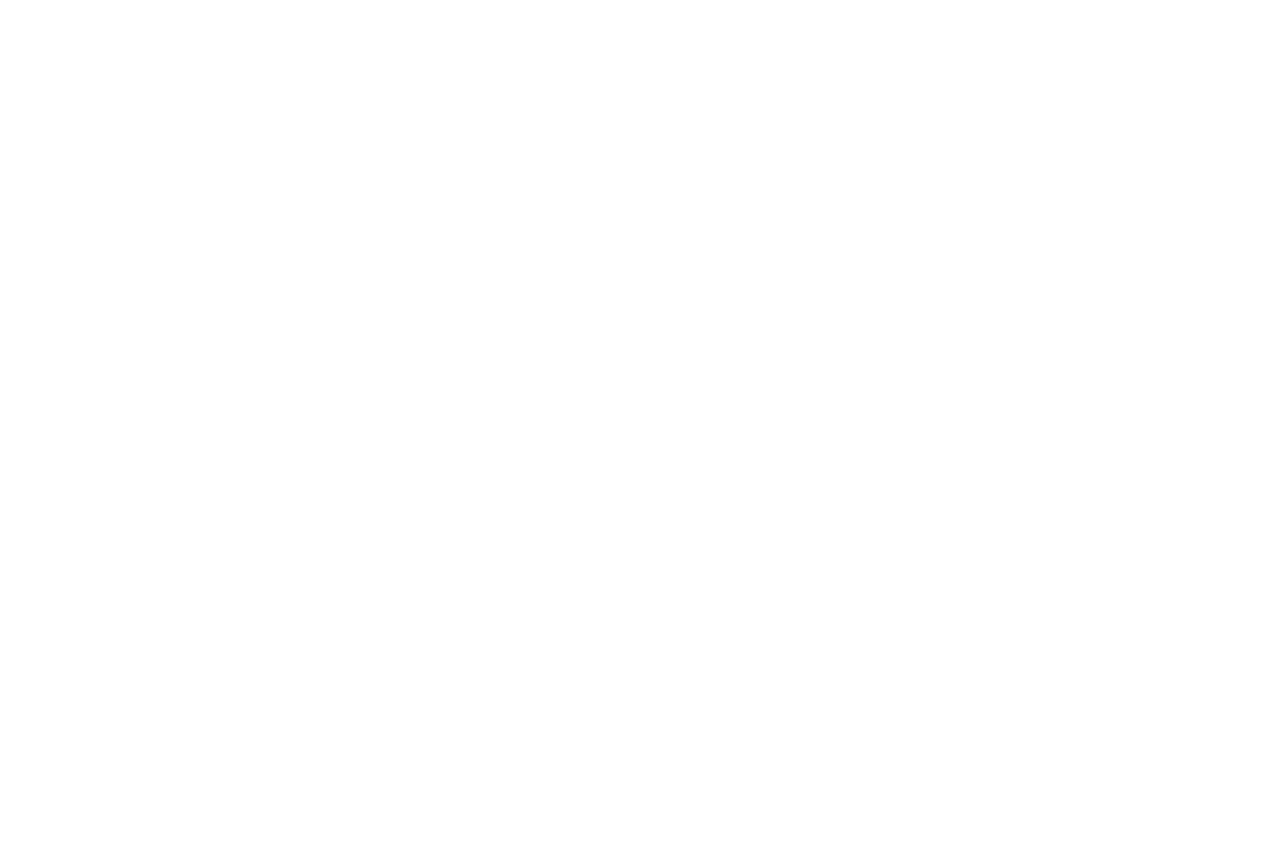
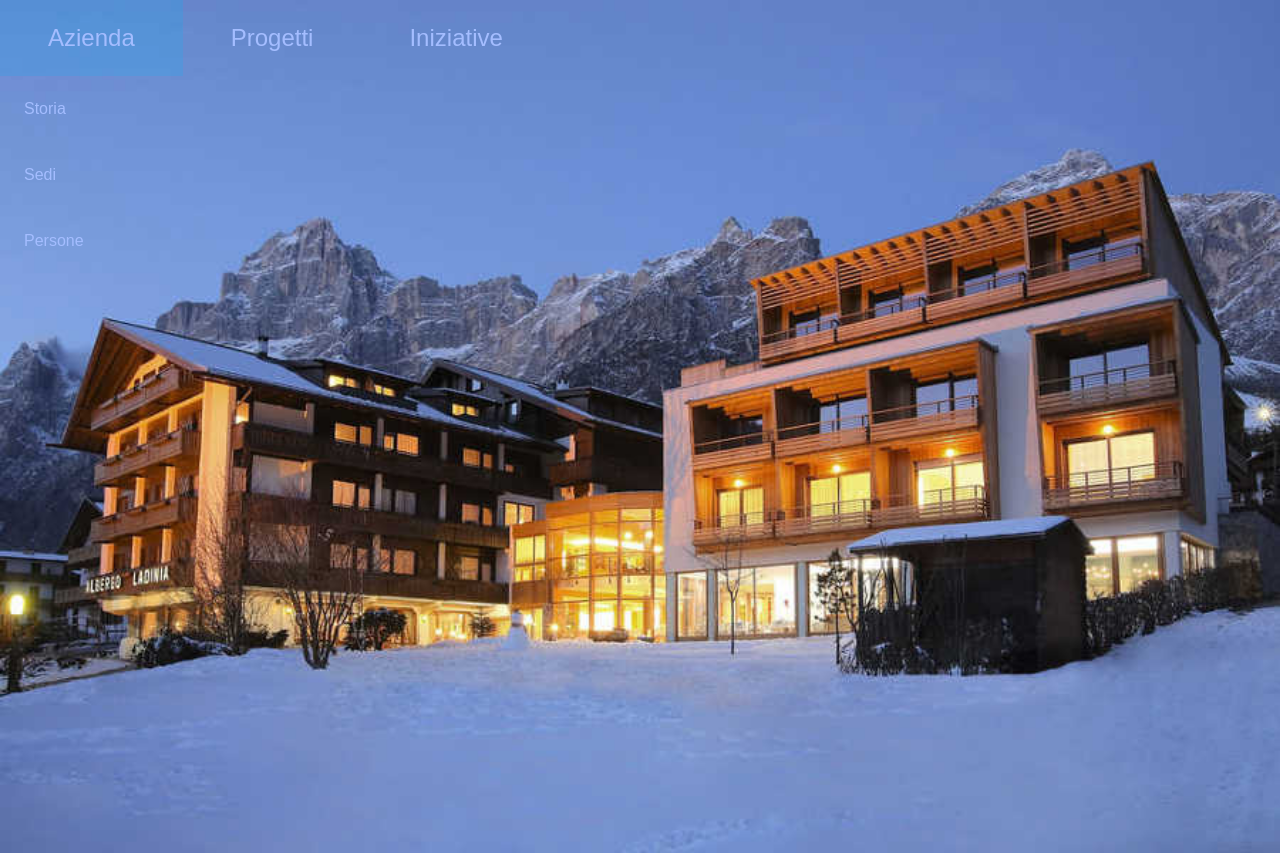
Before and after one commit to LucaBallan96/WebProject, a PHP site: page / in a window 1280 px wide. Before the commit the page is empty. Before the commit the page ends 800 px from the top, so only its background shows below. Run offline with PHP 8.4, Linux system fonts and the light colour scheme.

Commit message:
Modifica index
Navbar e immagini di prova

```diff
--- a/index.html
+++ b/index.html
@@ -8,10 +8,56 @@
 		<meta name="keywords" content="Edilizia, settore edile, Treviso, Costruzioni Bordignon">
 		<meta name="author" content="Luca Ballan, Giovanni Calore">
 		<meta name="viewport" content="width=device-width, initial-scale=1.0">
+		<link rel="stylesheet" href="style/stylesheet_desktop.css">
 		<link rel="stylesheet" media="screen and (max-width 480px)" href="style/stylesheet_mobile.css">
-		<link rel="stylesheet" media="screen and (max-width 1024px)" href="style/stylesheet_desktop.css">
 		<link rel="stylesheet" media="print" href="style/stylesheet_print.css">
 	</head>
 	<body>
+		<!-- NAVIGATION -->
+		<div class="navbar">
+			<div class="dropdown">
+				<button class="drop_button">Azienda</button>
+				<div class="drop_content">
+					<a href="#">Storia</a>
+					<a href="#">Sedi</a>
+					<a href="#">Persone</a>
+				</div>
+			</div>
+			<div class="dropdown">
+				<button class="drop_button">Progetti</button>
+				<div class="drop_content">
+					<a href="#">In corso</a>
+					<a href="#">Terminati</a>
+				</div>
+			</div>
+			<div class="dropdown">
+				<button class="drop_button">Iniziative</button>
+				<div class="drop_content">
+					<a href="#">Sponsor</a>
+					<a href="#">Stampa</a>
+					<a href="#">Lavora con noi</a>
+				</div>
+			</div>
+		</div>
+		<!-- IMAGES -->
+		<div class="images">
+			<img class="home_image" src="images/home1.jpg">
+			<img class="home_image" src="images/home2.jpg">
+		</div>
+		<script>
+			var index = 0;
+			changeImage();
+			function changeImage() {
+				var i;
+				var x = document.getElementsByClassName("home_image");
+				for (i = 0; i < x.length; i++) {
+				   x[i].style.display="none";
+				}
+				index++;
+				if (index > x.length) {index = 1}
+				x[index-1].style.display="block";
+				setTimeout(changeImage, 5000);
+			}
+		</script>
 	</body>
 </html>
--- a/style/stylesheet_desktop.css
+++ b/style/stylesheet_desktop.css
@@ -2,4 +2,52 @@
     box-sizing: border-box;
 	padding: 0;
 	margin: 0;
+	font-family: Arial, Helvetica, sans-serif;
 }
+
+/* NAVIGATION */
+
+.navbar {
+	position: fixed;
+	width: 100%;
+	background-color: transparent;
+}
+.dropdown {
+	float: left;
+	transition: 1s;
+}
+.drop_button {
+	padding: 1em 2em;
+	border: none;
+	background-color: inherit;
+	color: #a4bdff;
+	font-size: 1.5em;
+}
+.drop_content {
+	position: absolute;
+	visibility: hidden;
+}
+.dropdown:hover .drop_button {
+	background-color: #00bbff2c;
+}
+.dropdown:hover .drop_content {
+	visibility: visible;
+}
+.drop_content a{
+	padding: 1.5em;
+	color: #a4bdff;
+	text-decoration: none;
+	display: block;
+}
+.drop_content a:hover {
+	border-bottom: 1px solid #a4bdff;
+}
+
+/* IMAGES */
+
+.images {
+	width: 100%;
+}
+.home_image {
+	width: 100%;
+}
```
Also changed, not shown: images/home1.jpg (added), images/home2.jpg (added), images/logo.png (added).
